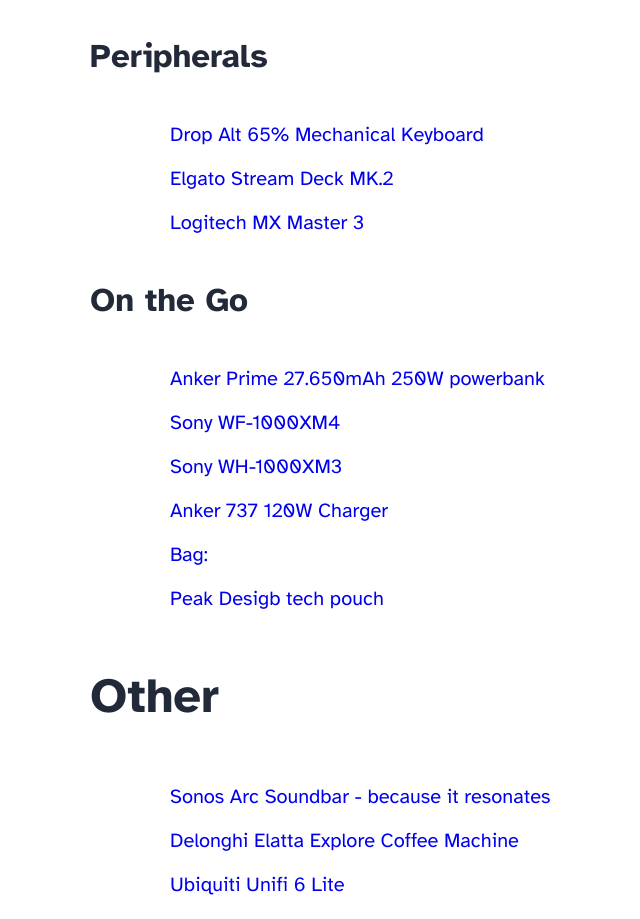
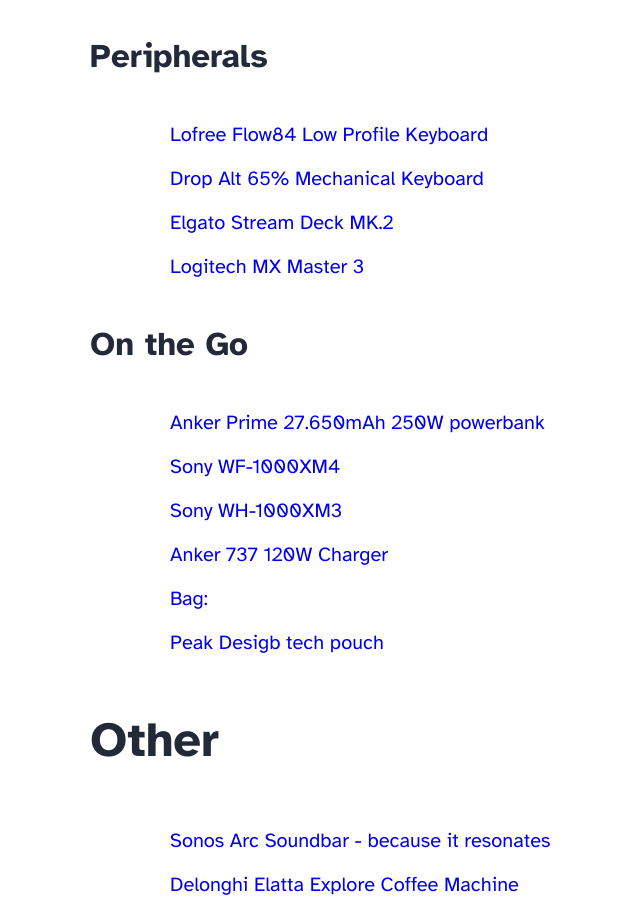
Before and after one commit to joelgrimberg/www.joelgrimberg.nl, an Astro site: page /uses in a window 1280 px wide. Shown: the part 3214-4133 px from the top of the page, without its empty margins (90-730 px from the left). Built offline with nearby package versions, Linux system fonts and the light colour scheme; Astro itself is replaced by a stand-in of ours.

Commit message:
add lofree keyboard to uses page

```diff
--- a/src/pages/uses.astro
+++ b/src/pages/uses.astro
@@ -266,6 +266,13 @@
         <li>
             <a
                 class="hover-underline-animation left"
+                href="https://www.lofree.co/products/lofree-flow-the-smoothest-mechanical-keyboard"
+                target="blank">Lofree Flow84 Low Profile Keyboard</a
+            >
+        </li>
+        <li>
+            <a
+                class="hover-underline-animation left"
                 href="https://drop.com/buy/drop-alt-v2-mechanical-keyboard?defaultSelectionIds=981282%2C981284"
                 target="blank">Drop Alt 65% Mechanical Keyboard</a
             >
@@ -357,7 +364,8 @@
         </li>
         <li>
             <a class="hover-underline-animation left" href="#" target="_blank"
-                >Samsung The Frame</a>
+                >Samsung The Frame</a
+            >
         </li>
     </ul>
 
```
